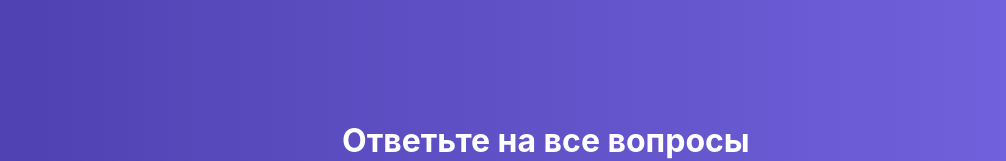
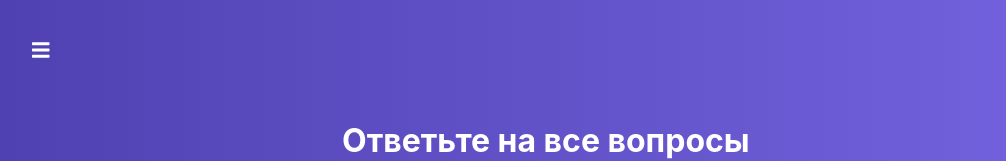
Before and after one commit to sergey87chuvasov/react-project-8, a React (Create React App) app: page / in a window 1280 px wide. Shown: the top 161 px of the page, without its empty margins (8-1014 px from the left). Built offline with nearby package versions, Linux system fonts and the light colour scheme; the HTML template or start-up script is replaced by a standard one.

Commit message:
added menu toggle button

```diff
--- /dev/null
+++ b/src/components/Navigation/MenuToggle/MenuToggle.js
@@ -0,0 +1,16 @@
+import React from 'react';
+import classes from './MenuToggle.module.css';
+
+const MenuToggle = (props) => {
+  const cls = [classes.MenuToggle, 'fa'];
+
+  if (props.isOpen) {
+    cls.push('fa-times');
+    cls.push(classes.open);
+  } else {
+    cls.push('fa-bars');
+  }
+  return <i className={cls.join(' ')} onClick={props.onToggle} />;
+};
+
+export default MenuToggle;
--- /dev/null
+++ b/src/components/Navigation/MenuToggle/MenuToggle.module.css
@@ -0,0 +1,18 @@
+.MenuToggle {
+  position: fixed;
+  top: 40px;
+  left: 40px;
+  font-size: 20px;
+  cursor: pointer;
+  color: #fff;
+  transition: opacity, left 0.22s ease-in;
+  z-index: 100;
+}
+
+.MenuToggle:hover {
+  opacity: 0.7;
+}
+
+.MenuToggle.open {
+  left: 320px;
+}
--- a/src/hoc/Layout/Layout.js
+++ b/src/hoc/Layout/Layout.js
@@ -1,10 +1,26 @@
 import React, { Component } from 'react';
 import classes from './Layout.module.css';
+import MenuToggle from '../../components/Navigation/MenuToggle/MenuToggle';
 
 class Layout extends Component {
+  state = {
+    menu: false,
+  };
+
+  toggleMenuHandler = () => {
+    this.setState({
+      menu: !this.state.menu,
+    });
+  };
+
   render() {
     return (
       <div className={classes.Layout}>
+        <MenuToggle
+          onToggle={this.toggleMenuHandler}
+          isOpen={this.state.menu}
+        />
+
         <main>{this.props.children}</main>
       </div>
     );
```
